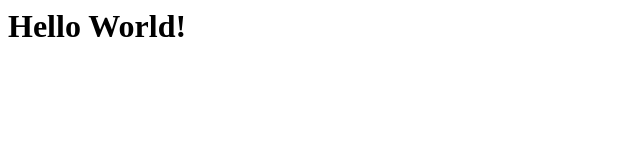
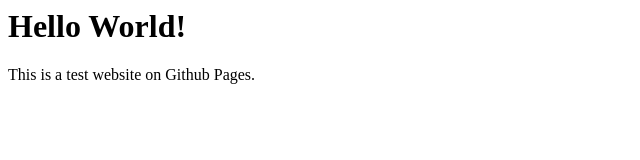
Before and after one commit to suryaNZ/testWebsite, a plain HTML site: page index.html in a window 1280 px wide. Shown: the whole page, without its empty margins (0-640 px from the left). Drawn offline with Linux system fonts and the light colour scheme.

Commit message:
Added paragraph.

```diff
--- a/index.html
+++ b/index.html
@@ -1 +1,3 @@
 <h1>Hello World!</h1>
+
+<p>This is a test website on Github Pages.</p>
```
